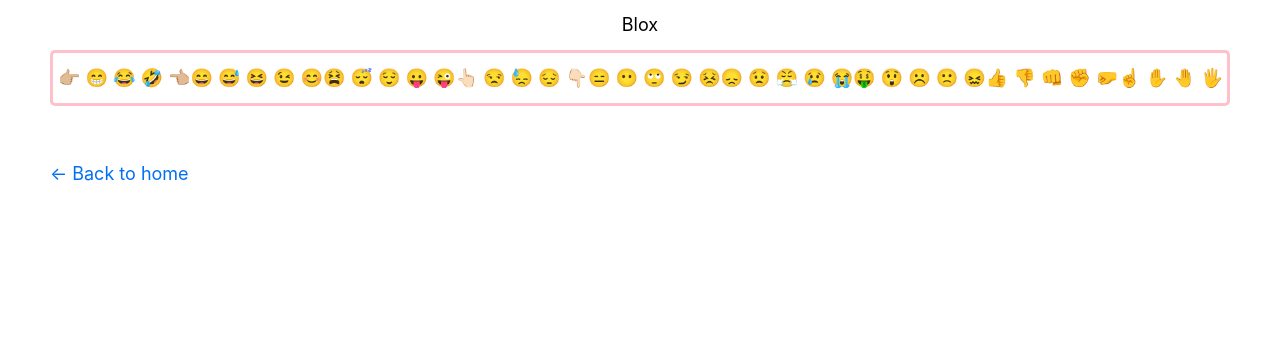
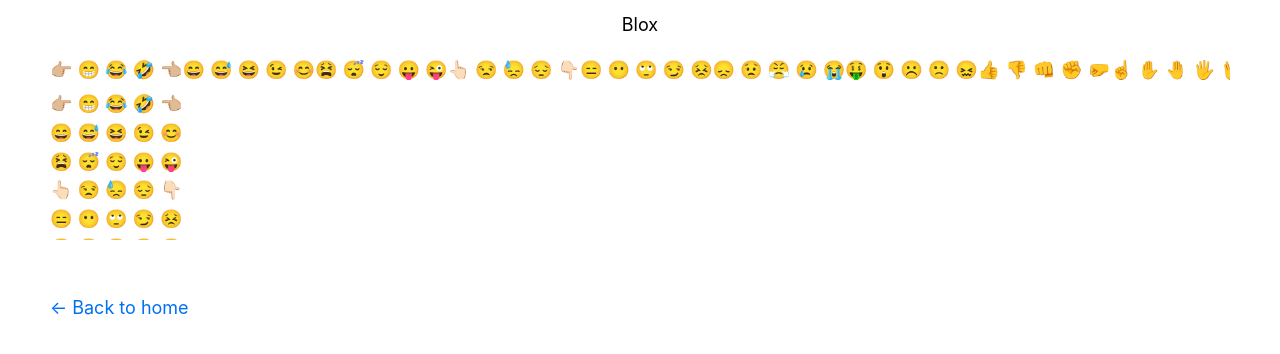
Before and after one commit to x634725355/nextjs-blog, a Next.js app: page /demo/demo in a window 1280 px wide. Shown: the top 354 px of the page. Built offline with nearby package versions, Linux system fonts and the light colour scheme.

Commit message:
完善scroll组件 并产生实例

```diff
--- /dev/null
+++ b/components/Scroll/scroll.module.css
@@ -0,0 +1,14 @@
+
+.box {
+    width: 100%;
+    height: 100%;
+    overflow: hidden;
+}
+
+.horizental {
+    white-space: nowrap;
+}
+
+.inlineBlock {
+    display: inline-block;
+}
--- /dev/null
+++ b/components/Scroll/scroll.tsx
@@ -0,0 +1,114 @@
+import React, { forwardRef, useEffect, useRef, useState } from "react";
+import { createBScroll } from "better-scroll";
+import styles from "./scroll.module.css";
+
+export interface PropTypes extends csc.Props {
+    direction?: "vertical" | "horizental",// 滚动的方向
+    click?: boolean,// 是否支持点击
+    refresh?: boolean,// 是否刷新
+    onScroll?: Function | null,// 滑动触发的回调函数
+    pullUp?: Function | null,// 上拉加载逻辑
+    pullDown?: Function | null,// 下拉加载逻辑
+    pullUpLoading?: boolean,// 是否显示上拉 loading 动画
+    pullDownLoading?: boolean,// 是否显示下拉 loading 动画
+    bounceTop?: boolean,// 是否支持向上吸顶
+    bounceBottom?: boolean,// 是否支持向下吸底
+}
+
+export const Scroll = forwardRef((props: PropTypes, ref) => {
+
+    //better-scroll 实例对象
+    const [bScroll, setBScroll] = useState<any>();
+    //current 指向初始化 bs 实例需要的 DOM 元素
+    const scrollContaninerRef = useRef<any>();
+
+    const { direction, click, refresh, pullUpLoading, pullDownLoading, bounceTop, bounceBottom, children } = props;
+    // 事件解构
+    const { pullUp, pullDown, onScroll } = props;
+
+    const isHorizental = direction === "horizental";
+
+    // 创建 batter-scroll
+    useEffect(() => {
+        const scroll = createBScroll(scrollContaninerRef.current, {
+            scrollX: isHorizental,
+            scrollY: !isHorizental,
+            probeType: 3,
+            click: click,
+            bounce: {
+                top: bounceTop,
+                bottom: bounceBottom
+            }
+        });
+
+        setBScroll(scroll);
+        return () => {
+            setBScroll(null);
+        };
+    }, []);
+
+    // 给实例绑定 scroll 事件
+    useEffect(() => {
+        if (!bScroll || !onScroll) return;
+        bScroll.on("scroll", (scroll: any) => {
+            onScroll(scroll);
+        });
+
+        return () => {
+            bScroll.off("scroll");
+        }
+    }, [onScroll, bScroll]);
+
+    // 上拉到底的判断, 调用上拉刷新的函数
+    useEffect(() => {
+        if (!bScroll || !pullUp) return;
+
+        bScroll.on("scrollEnd", () => {
+            // 判断是否滑动到了底部
+            if (bScroll.y <= bScroll.maxScrollY + 100) { pullUp(); }
+        });
+
+        return () => {
+            bScroll.off("scrollEnd");
+        }
+    }, [pullUp, bScroll]);
+
+    // 下拉的判断, 调用下拉刷新的函数
+    useEffect(() => {
+        if (!bScroll || !pullDown) return;
+        bScroll.on('touchEnd', (pos: any) => {
+            // 判断用户的下拉动作
+            if (pos.y > 50) { pullDown(); }
+        });
+
+        return () => {
+            bScroll.off('touchEnd');
+        };
+    }, [pullDown, bScroll]);
+
+    // 重新渲染时要刷新实例, 防止无法滑动
+    useEffect(() => {
+        if (refresh && bScroll) { bScroll.refresh(); }
+    });
+
+    return (
+        <div className={`${styles.box} ${isHorizental ? styles.horizental : '' }`} ref={scrollContaninerRef} >
+            <div className={`${isHorizental ? styles.inlineBlock : ''}`} >
+                {children}
+            </div>
+        </div>
+    );
+});
+
+Scroll.defaultProps = {
+    direction: "vertical",
+    click: true,
+    refresh: true,
+    onScroll: null,
+    pullUpLoading: false,
+    pullDownLoading: false,
+    pullUp: null,
+    pullDown: null,
+    bounceTop: true,
+    bounceBottom: true
+};
--- a/pages/demo/demo.module.css
+++ b/pages/demo/demo.module.css
@@ -17,3 +17,8 @@
     height: 40px;
     line-height: 40px;
 }
+
+.twoContent {
+    height: 150px;
+    overflow: hidden;
+}
--- a/pages/demo/demo.tsx
+++ b/pages/demo/demo.tsx
@@ -3,6 +3,7 @@ import Link from "next/link";
 import BetterScroll from "better-scroll";
 import React, { useState, useRef, useEffect } from "react";
 
+import { Scroll } from "../../components/Scroll/scroll";
 import Layout, { siteTitle } from "../../components/Layout/layout";
 import styles from "./demo.module.css";
 
@@ -40,16 +41,25 @@ export default function DemoBatterScroll() {
 
     return (
         <Layout>
-            <div className={styles.box} ref={scrollRef} >
-                <div className={styles.content} >
+            <Scroll direction="horizental" >
                     {
-                        data.map(p => {
+                        data.map((p, index) => {
                             return (
-                                <div className={styles.contentItem} >{p}</div>
+                                <div key={index} className={styles.contentItem} >{p}</div>
                             );
                         })
                     }
-                </div>
+            </Scroll>
+            <div className={styles.twoContent} >
+                <Scroll>
+                    {
+                        data.map((p, index) => {
+                            return (
+                                <div key={index}>{p}</div>
+                            );
+                        })
+                    }
+                </Scroll>
             </div>
         </Layout>
     );
```
Also changed, not shown: next-env.d.ts.
